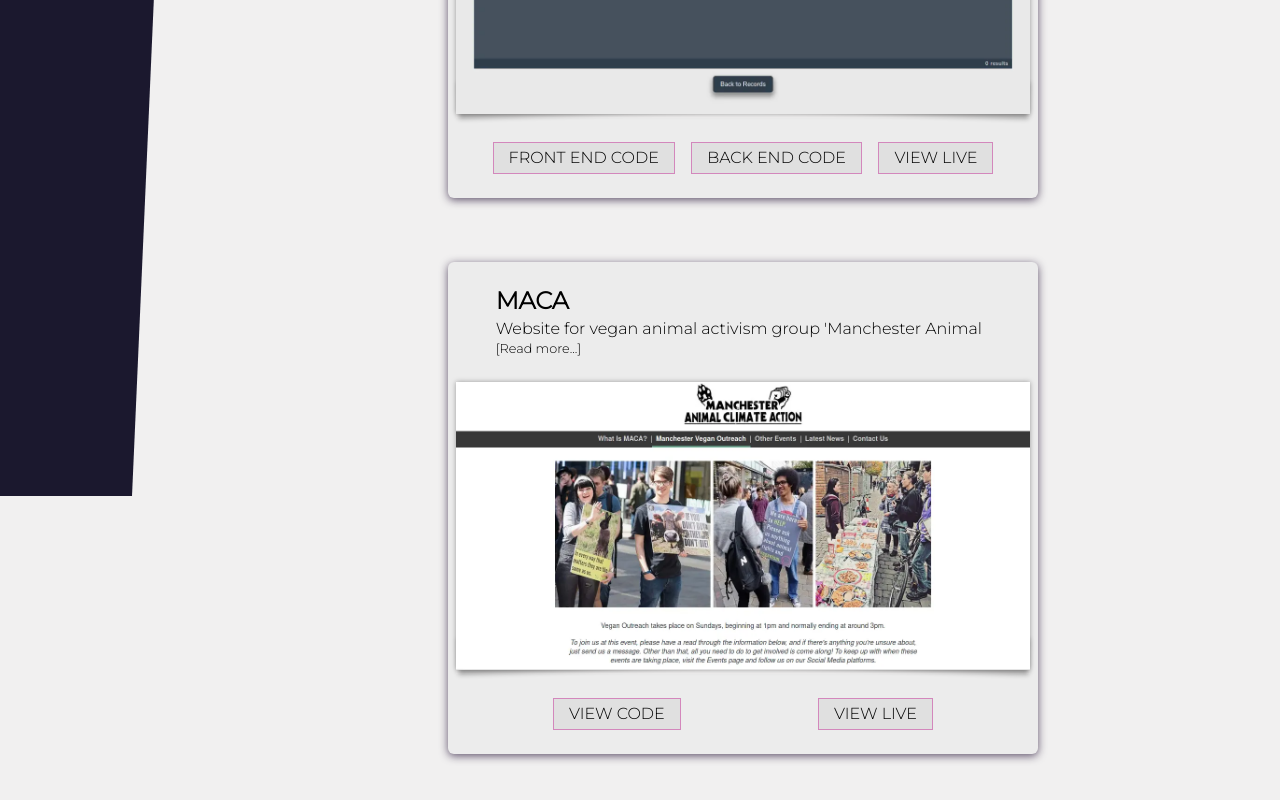
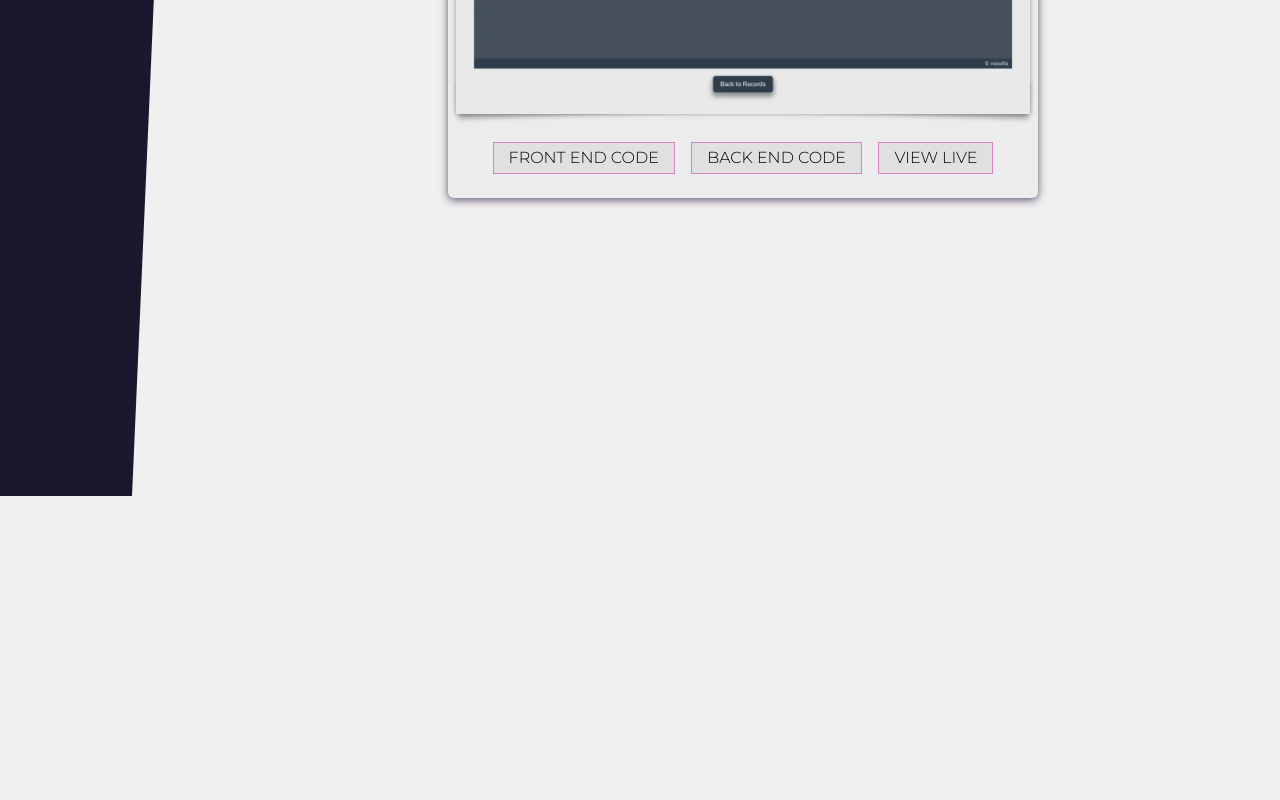
Before and after one commit to NixMichael/portfolio-vue, a Vue app: page / in a window 1280 px wide. Shown: the part 1504-2304 px from the top of the page. After the commit the page ends 1830 px from the top, so only its background shows below. Built offline with nearby package versions, Linux system fonts and the light colour scheme; a web font is replaced by a local one.

Commit message:
Removed MACA website from projects page

```diff
--- a/src/views/Projects.vue
+++ b/src/views/Projects.vue
@@ -85,34 +85,6 @@
                 <a target='_blank' href="https://distracted-liskov-55fae3.netlify.app">VIEW LIVE</a>
             </div>
         </div>
-
-        <div class='fader'>
-            <div class='project-description'>
-                <h3>MACA</h3>
-                <div class='description' data-simplebar data-simplebar-auto-hide="false">
-                    <p>
-                        Website for vegan animal activism group 'Manchester Animal Climate Action'.
-                    </p>
-                    <p>
-                        Manchester Animal Action were in the process of rebranding to Manchester Animal Climate Action. They were also in need of a website overhaul as their original site has various design issues.
-                    </p>
-                    <p>
-                        As the site needs to be easily updated by MACA volunteers, I chose to build it using Wordpress. I created a custom theme so that I could design the site from scratch.
-                    </p>
-                </div>
-            </div>
-            <div class='image-container' id='maca' @click='showImage($event.currentTarget.id)'>
-                <img
-                :srcset="require('@/assets/images/project-images/maca/maca-700px.webp') + ' 700w, ' + require('@/assets/images/project-images/maca/maca-1200px.webp') + ' 1200w '"
-                :src="require('@/assets/images/project-images/maca/maca-700px.png')"
-                alt='e-commerce website with PayPal integration' />
-            </div>
-            <div class='project-links'>
-                <a target='_blank' href="https://github.com/c0llid3r/maca-wp-theme">VIEW CODE</a>
-                <a target='_blank' href="http://35.177.13.244/">VIEW LIVE</a>
-            </div>
-        </div>
-
     </div>
 </template>
 
```
